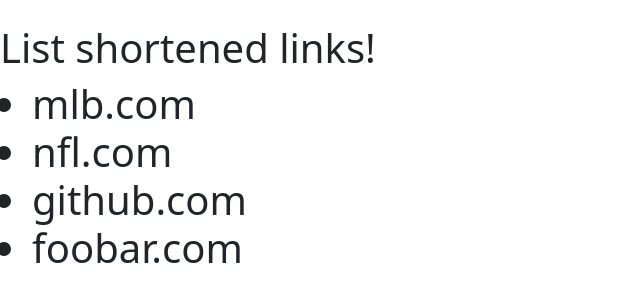
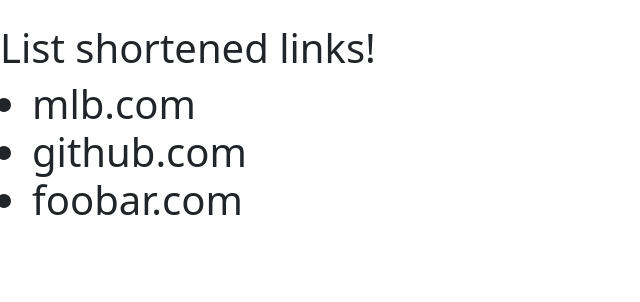
Before and after one commit to nethopper2/shortly, a Django app: page /u/list/ in a window 1280 px wide. Shown: the part 73-375 px from the top of the page, without its empty margins (0-640 px from the left). Run offline with Django 4.2, Linux system fonts and the light colour scheme; some libraries are stand-ins or nearby versions.

Commit message:
* remove nfl

```diff
--- a/templates/shortener/list.html
+++ b/templates/shortener/list.html
@@ -7,7 +7,6 @@
     <h1>List shortened links!</h1>
     <ul>
         <li>mlb.com</li>
-        <li>nfl.com</li>
         <li>github.com</li>
         <li>foobar.com</li>
     </ul>
```
